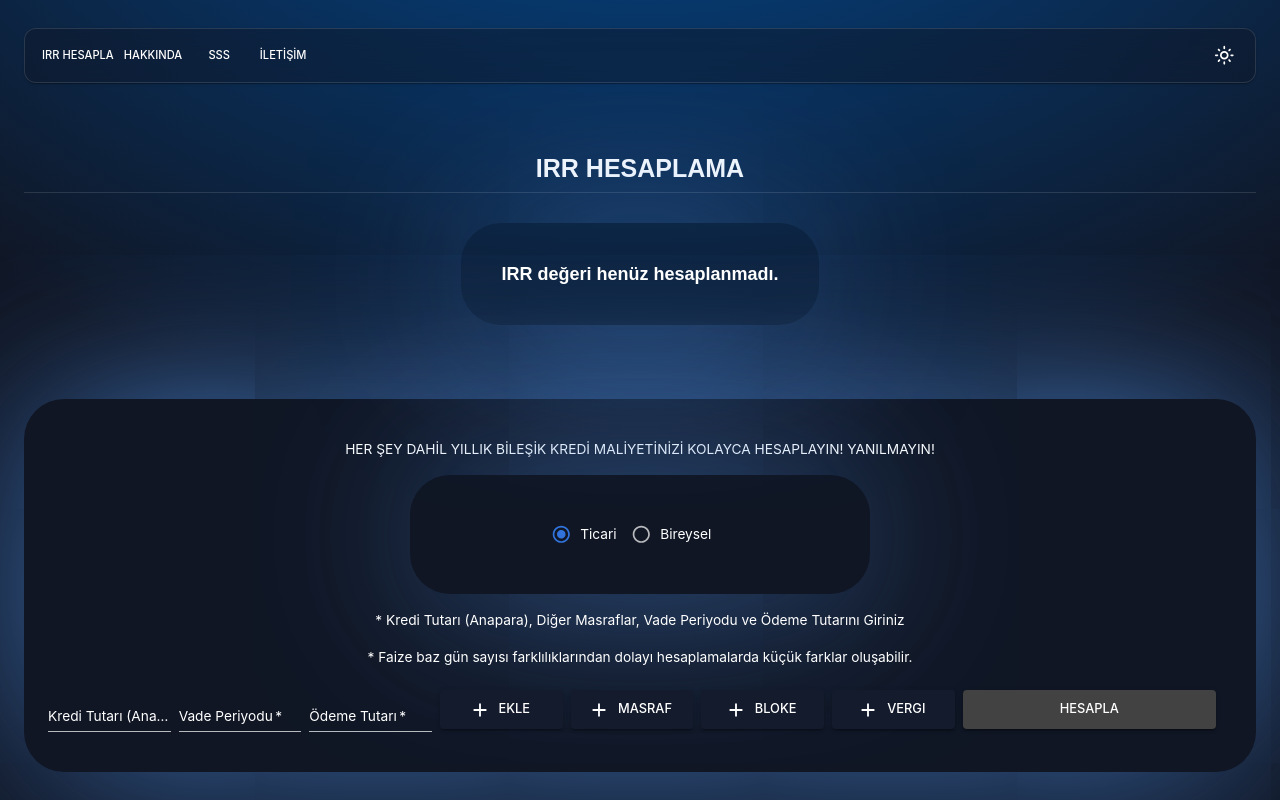
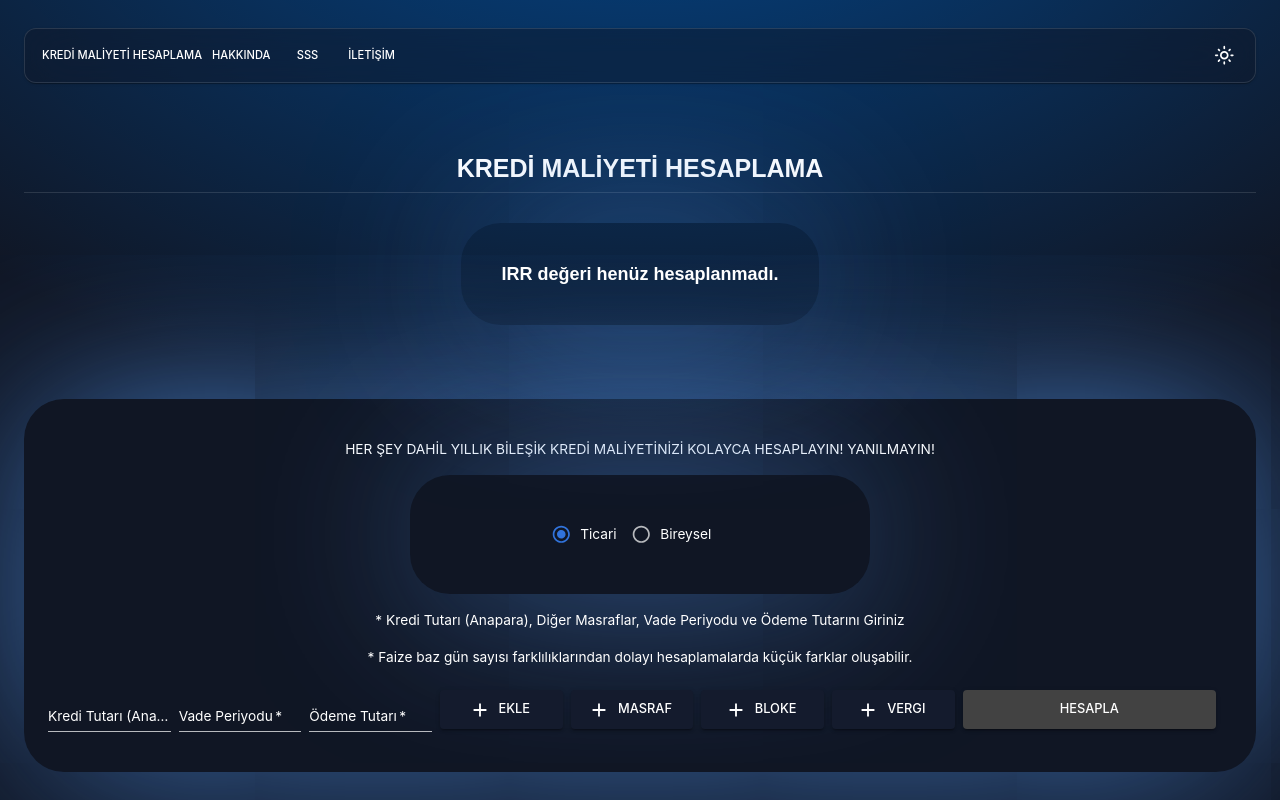
Before and after one commit to haticekatranciakgul/test.kredi-maliyeti-hesaplama, a React (Create React App) app: page / in a window 1280 px wide. Shown: the top 800 px of the page. Built offline with nearby package versions, Linux system fonts and the light colour scheme.

Commit message:
Update navbar

```diff
--- a/public/index.html
+++ b/public/index.html
@@ -24,7 +24,7 @@
       work correctly both with client-side routing and a non-root public URL.
       Learn how to configure a non-root public URL by running `npm run build`.
     -->
-    <title>IRR Hesaplama</title>
+    <title>Kredi Maliyeti Hesaplama</title>
   </head>
   <body>
     <noscript>You need to enable JavaScript to run this app.</noscript>
--- a/src/Components/Navbar.js
+++ b/src/Components/Navbar.js
@@ -64,7 +64,7 @@ export default function AppAppBar() {
               <Button variant="text"
                 sx={{ color: theme => theme.palette.mode === 'dark' ? 'white' : 'black' }}
                 color="inherit" size="small">
-                <Link to={`/hesapla`} style={{ textDecoration: 'none', color: 'inherit' }}>IRR HESAPLA</Link>
+                <Link to={`/hesapla`} style={{ textDecoration: 'none', color: 'inherit' }}>KREDİ MALİYETİ HESAPLAMA</Link>
               </Button>
               <Button variant="text"
                 sx={{ color: theme => theme.palette.mode === 'dark' ? 'white' : 'black' }}
--- a/src/Pages/Calculate.js
+++ b/src/Pages/Calculate.js
@@ -214,7 +214,7 @@ function Calculate() {
                     },
                     fontWeight: 'bold',
                 }}>
-                    IRR HESAPLAMA
+                    KREDİ MALİYETİ HESAPLAMA
                 </Typography>
             </Box>
             <Divider></Divider>
```
